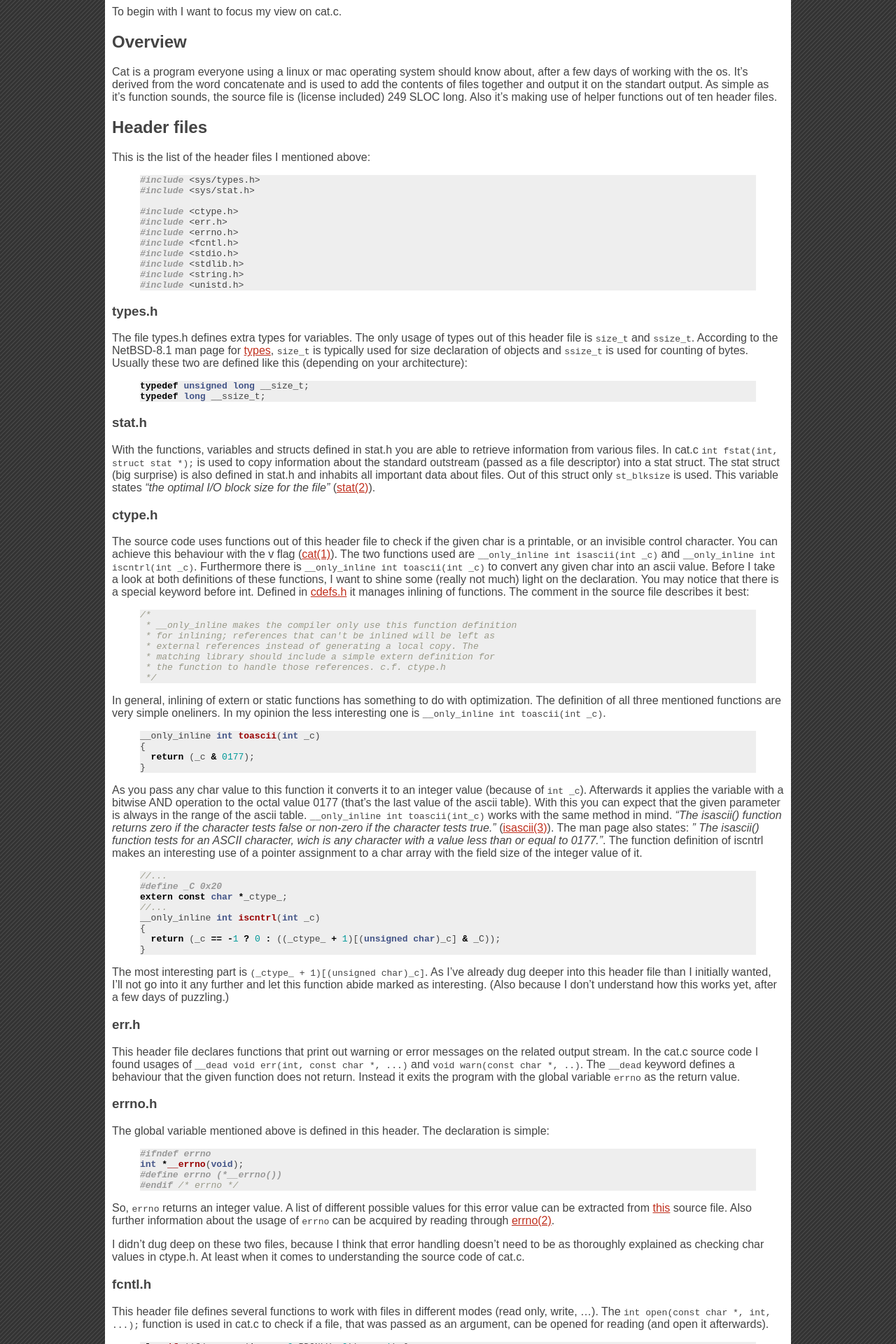
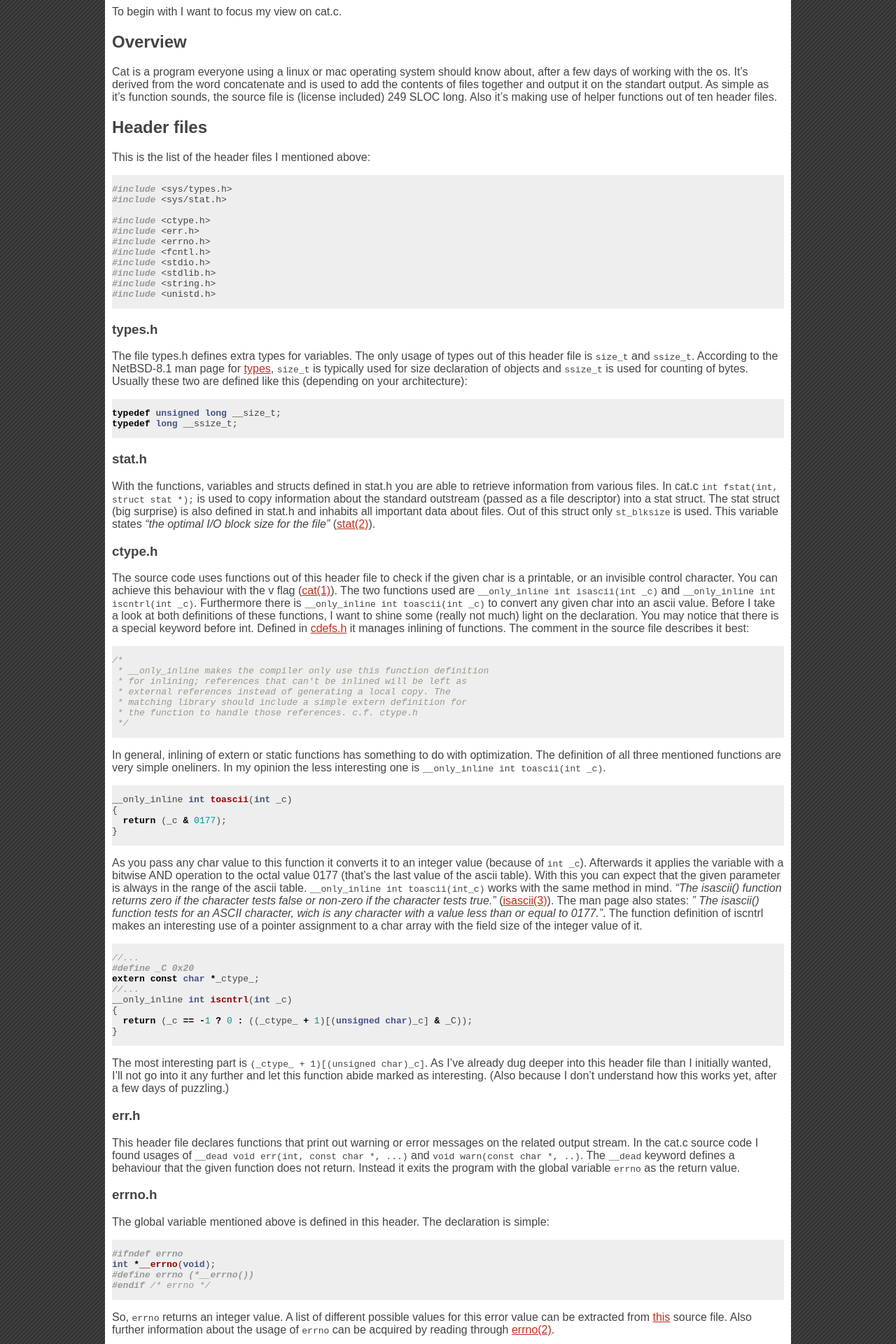
Before and after one commit to 1dollarsteak/1dollarsteak.github.io, a Jekyll site: the page built from _posts/2020-04-29-OpenBSD cat.c.md, in a window 1280 px wide. Shown: the part 367-2287 px from the top of the page at 70% size. Built offline with Jekyll 4.4.1, drawn with Linux system fonts in a browser that asks for light colours.

Commit message:
Fix code block overflow

```diff
--- a/_config.yml
+++ b/_config.yml
@@ -22,8 +22,8 @@
   syntax_highlighter: rouge
 
   syntax_highlighter_opts:
+    formatter: Rouge::Formatters::HTML.new
     css_class: 'highlight'
-    #formatter: '::Rouge::Formatters::HTMLInline.new(highlight)'
 
 sass:
   style: compact
--- a/_sass/main.scss
+++ b/_sass/main.scss
@@ -162,3 +162,8 @@
     background-color: #fff;
   }
 }
+
+figure {
+  margin: 0;
+  overflow-x: scroll;
+}
```
